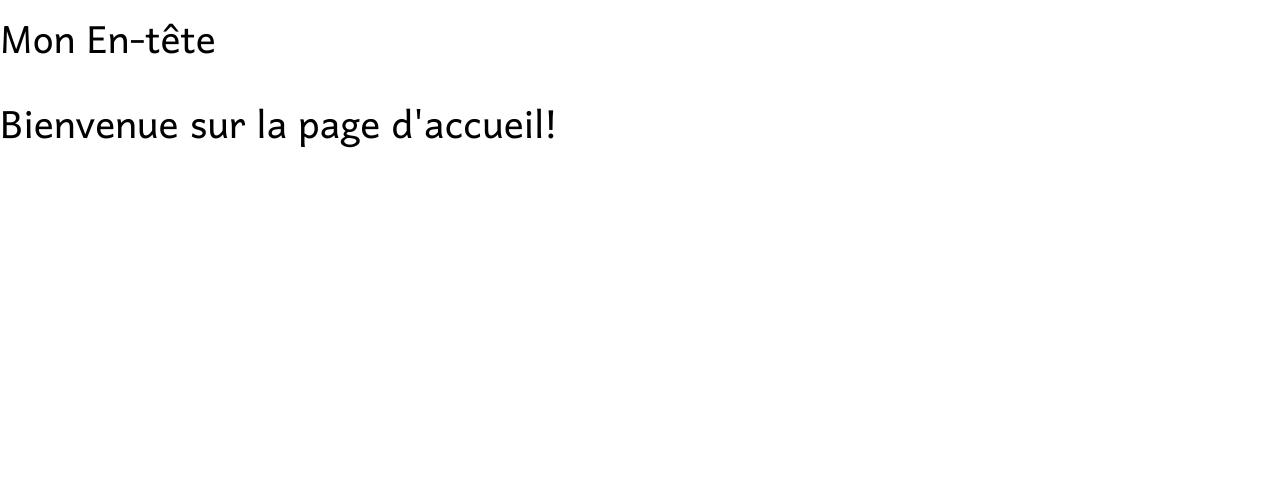
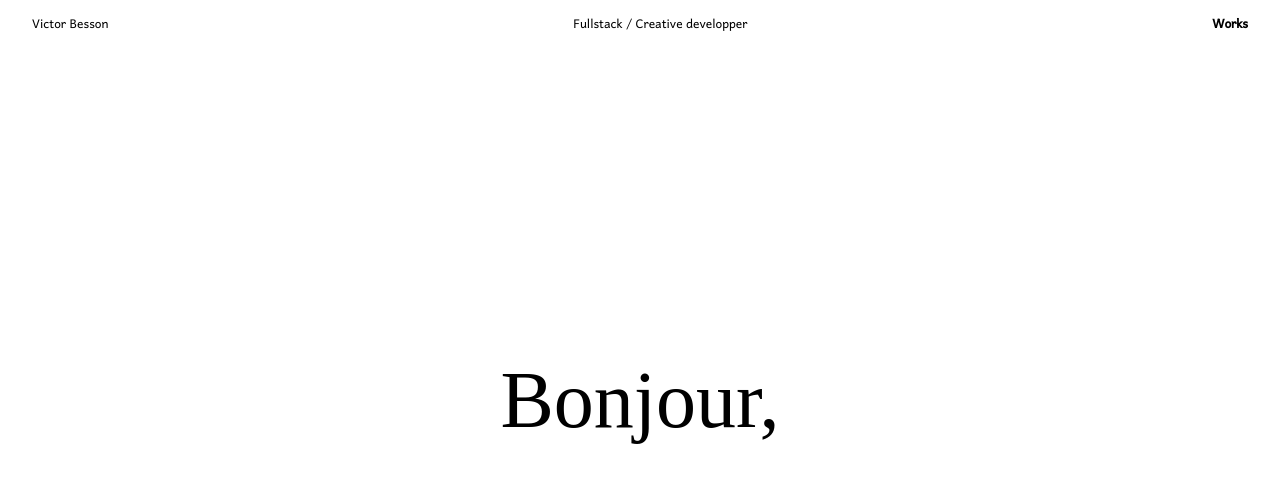
Before and after one commit to Neoznzoe/vb-wb, a React (Create React App) app: page / in a window 1280 px wide. Shown: the top 482 px of the page. Built offline with nearby package versions, Linux system fonts and the light colour scheme.

Commit message:
code homepage / header

```diff
--- a/src/components/Header/header.jsx
+++ b/src/components/Header/header.jsx
@@ -2,7 +2,13 @@ import React from "react";
 import './header.scss';
 
 function Header() {
-  return <header>Mon En-tête</header>;
+  return(
+    <header>
+      <span>Victor Besson</span>
+      <span>Fullstack / Creative developper</span>
+      <span className="works">Works</span>
+    </header>
+    );
 }
 
 export default Header;
--- a/src/components/Header/header.scss
+++ b/src/components/Header/header.scss
@@ -1,4 +1,21 @@
-* {
-    font-family: 'Harmattan';
-    font-size: 50px;
+header {
+    box-sizing: border-box;
+    font-size: 16px;
+    width: 100vw;
+    height: 48px;
+    position: fixed;
+    padding: 16px 32px;
+    display: flex;
+    justify-content: space-between;
+    align-items: center;
+    z-index: 100;
+    backdrop-filter: saturate(180%) blur(20px);
+  }
+
+header span {
+    font-family: 'Harmattan', sans-serif;
 }
+
+.works {
+    font-weight: bold;
+}
--- a/src/index.scss
+++ b/src/index.scss
@@ -2,14 +2,4 @@
 
 body {
   margin: 0;
-  font-family: -apple-system, BlinkMacSystemFont, 'Segoe UI', 'Roboto', 'Oxygen',
-    'Ubuntu', 'Cantarell', 'Fira Sans', 'Droid Sans', 'Helvetica Neue',
-    sans-serif;
-  -webkit-font-smoothing: antialiased;
-  -moz-osx-font-smoothing: grayscale;
 }
-
-code {
-  font-family: source-code-pro, Menlo, Monaco, Consolas, 'Courier New',
-    monospace;
-}
--- a/src/pages/HomePage/index.jsx
+++ b/src/pages/HomePage/index.jsx
@@ -1,13 +1,16 @@
 import React from "react";
 import Header from "../../components/Header/header";
+import './index.scss';
 
 function HomePage() {
-  return (
-    <div>
-      <Header />
-      Bienvenue sur la page d'accueil!
-    </div>
-  );
-}
+    return (
+      <div>
+        <Header/>
+        <div className="page-wrapper">
+          <div className="title">Bonjour,</div>
+        </div>
+      </div>
+    );
+  }
 
 export default HomePage;
--- /dev/null
+++ b/src/pages/HomePage/index.scss
@@ -0,0 +1,13 @@
+
+.page-wrapper {
+    display: flex;
+    flex-direction: column;
+    justify-content: center;
+    align-items: center;
+    height: 100vh;
+}
+
+.title {
+    font-size: 80px;
+    font-family: 'FogtwoNo5', serif;
+}
```
